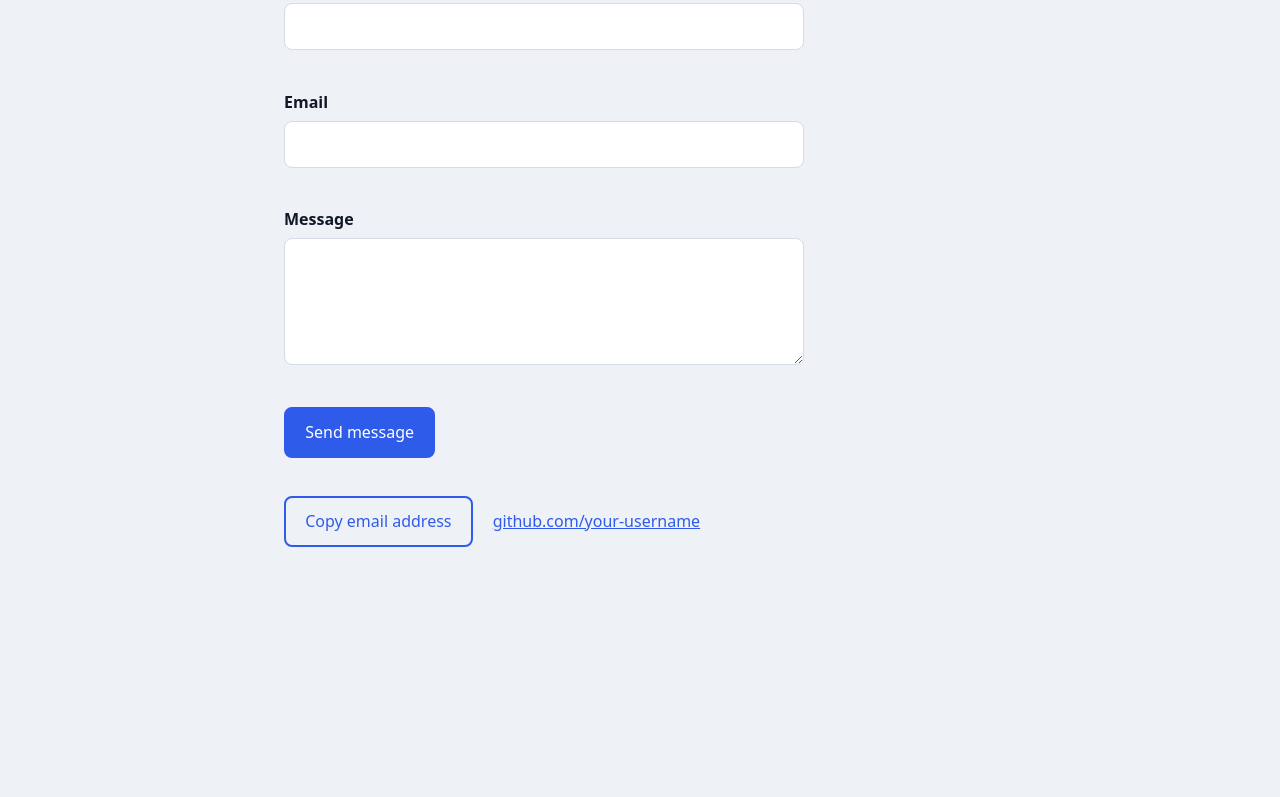
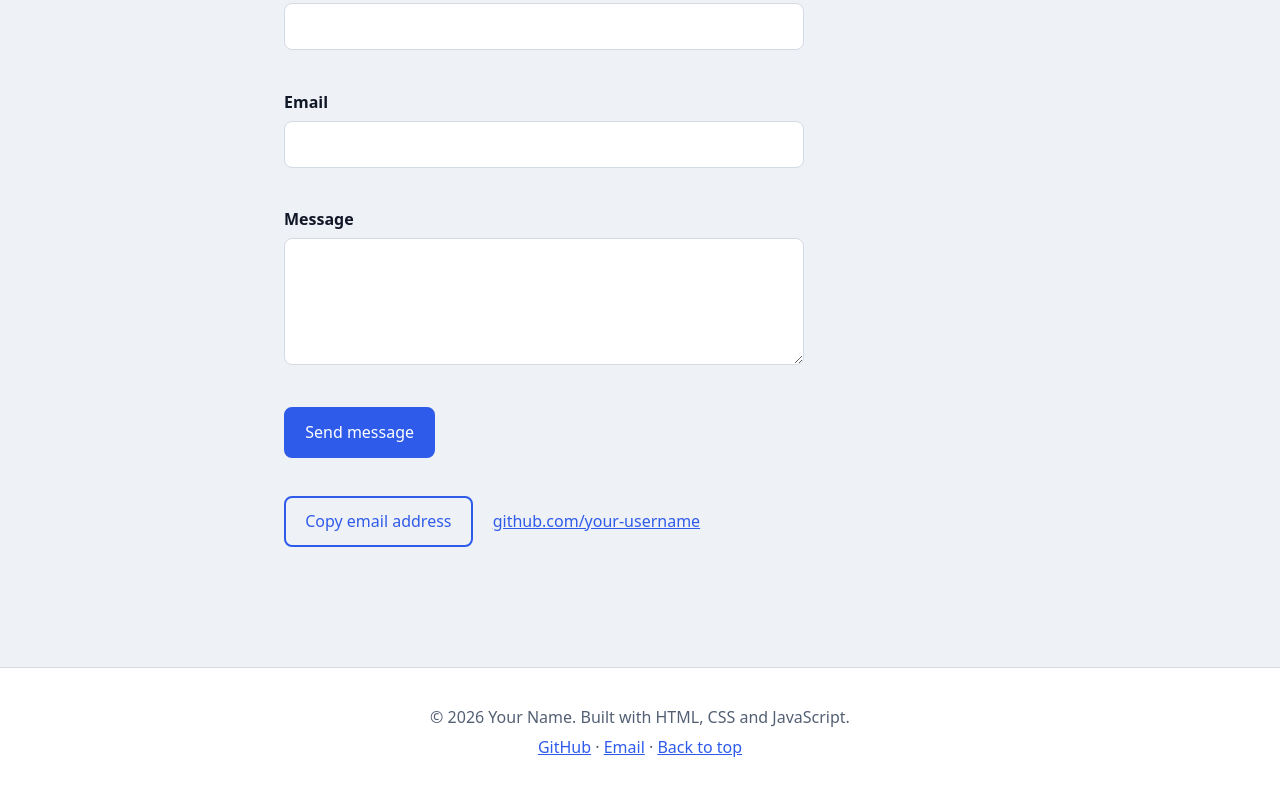
Before and after one commit to khushijaiswal4455-code/GitHub-practical-test, a plain HTML site: page index.html in a window 1280 px wide. Shown: the part 2278-3075 px from the top of the page. Before the commit the page ends 2945 px from the top, so only its background shows below. Drawn offline with Linux system fonts and the light colour scheme.

Commit message:
Add footer to portfolio

```diff
--- a/index.html
+++ b/index.html
@@ -170,6 +170,14 @@
   </dialog>
 
   <button class="to-top" id="to-top" type="button" aria-label="Back to top">↑</button>
+  <footer class="footer">
+  <p>&copy; 2026 Your Name. Built with HTML, CSS and JavaScript.</p>
+  <p>
+    <a href="https://github.com/your-username">GitHub</a> ·
+    <a href="mailto:yourname@example.com">Email</a> ·
+    <a href="#home">Back to top</a>
+  </p>
+</footer>
 
   <script src="script.js"></script>
 </body>
--- a/style.css
+++ b/style.css
@@ -204,3 +204,13 @@ body.dark .to-top { color: #0b111b; }
   *, *::before, *::after { animation: none !important; transition: none !important; }
   .js .reveal { opacity: 1; transform: none; }
 }
+
+/* Footer */
+.footer {
+  text-align: center;
+  padding: 2rem 1.5rem;
+  background: var(--surface);
+  border-top: 1px solid var(--border);
+  color: var(--muted);
+}
+.footer p { margin: 0.25rem 0; }
```
